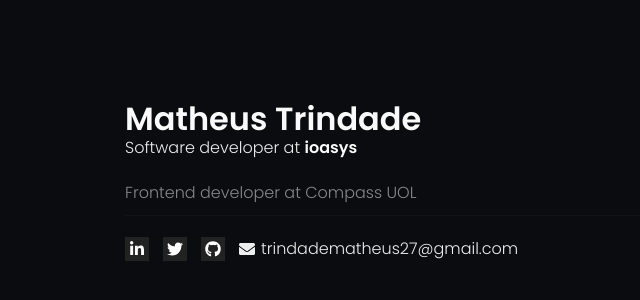
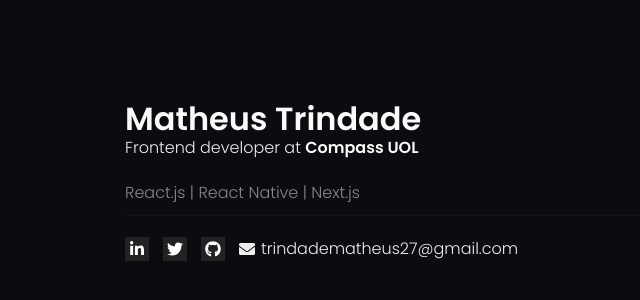
Before and after one commit to trindadematheus/trindadematheus, a Next.js app: page / in a window 1280 px wide. Shown: the part 218-518 px from the top of the page, without its empty margins (215-855 px from the left). Built offline with nearby package versions, Linux system fonts and the light colour scheme.

Commit message:
Update index.tsx

```diff
--- a/src/containers/Home/index.tsx
+++ b/src/containers/Home/index.tsx
@@ -10,11 +10,11 @@ function Home() {
           <S.About>
             <h1 className="name">Matheus Trindade</h1>
             <p className="description">
-              Software developer at <b>ioasys</b>
+              Frontend developer at <b>Compass UOL</b>
             </p>
 
             <p className="resume">
-              Frontend developer at Compass UOL
+              React.js | React Native | Next.js
             </p>
 
             <div className="separator" />
```
